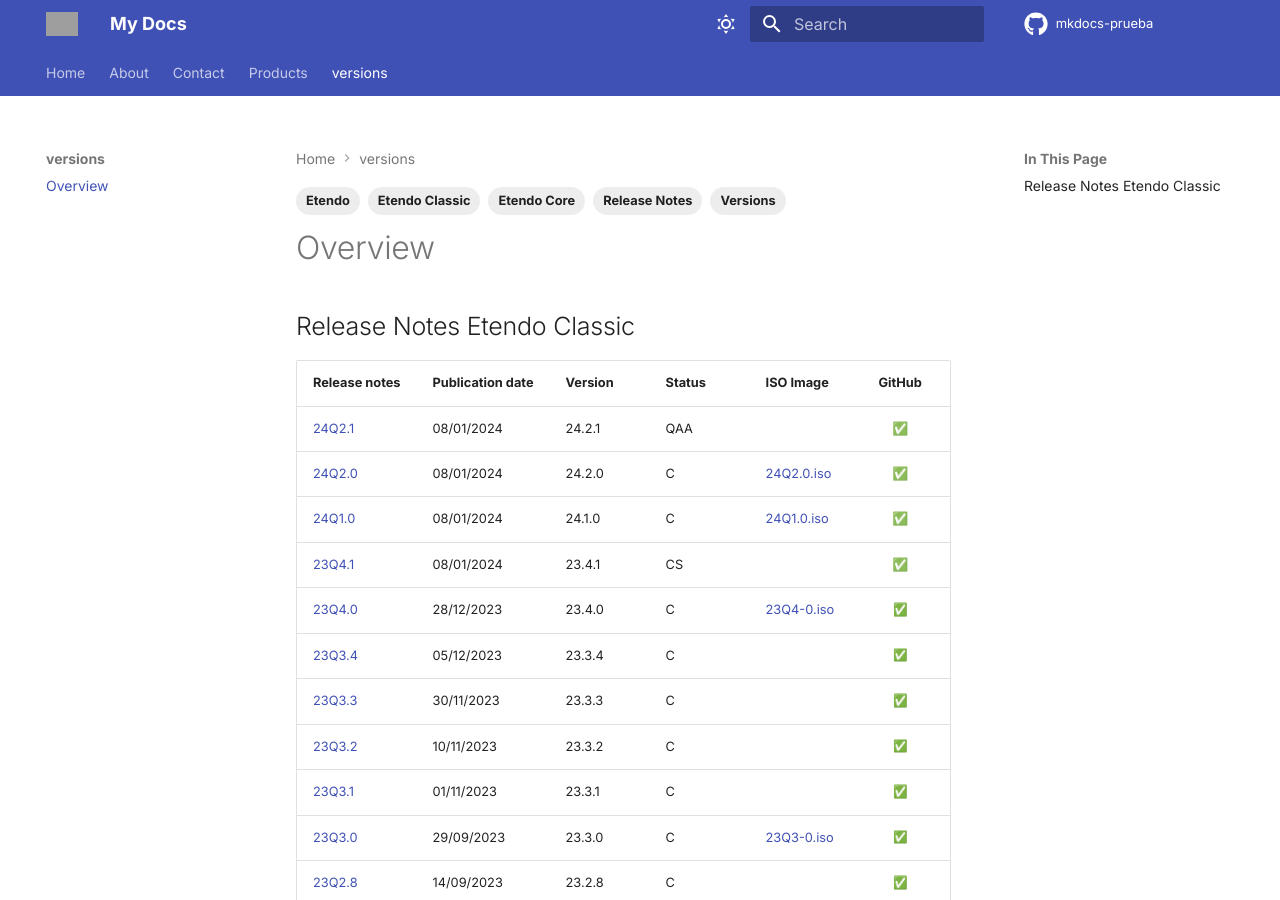
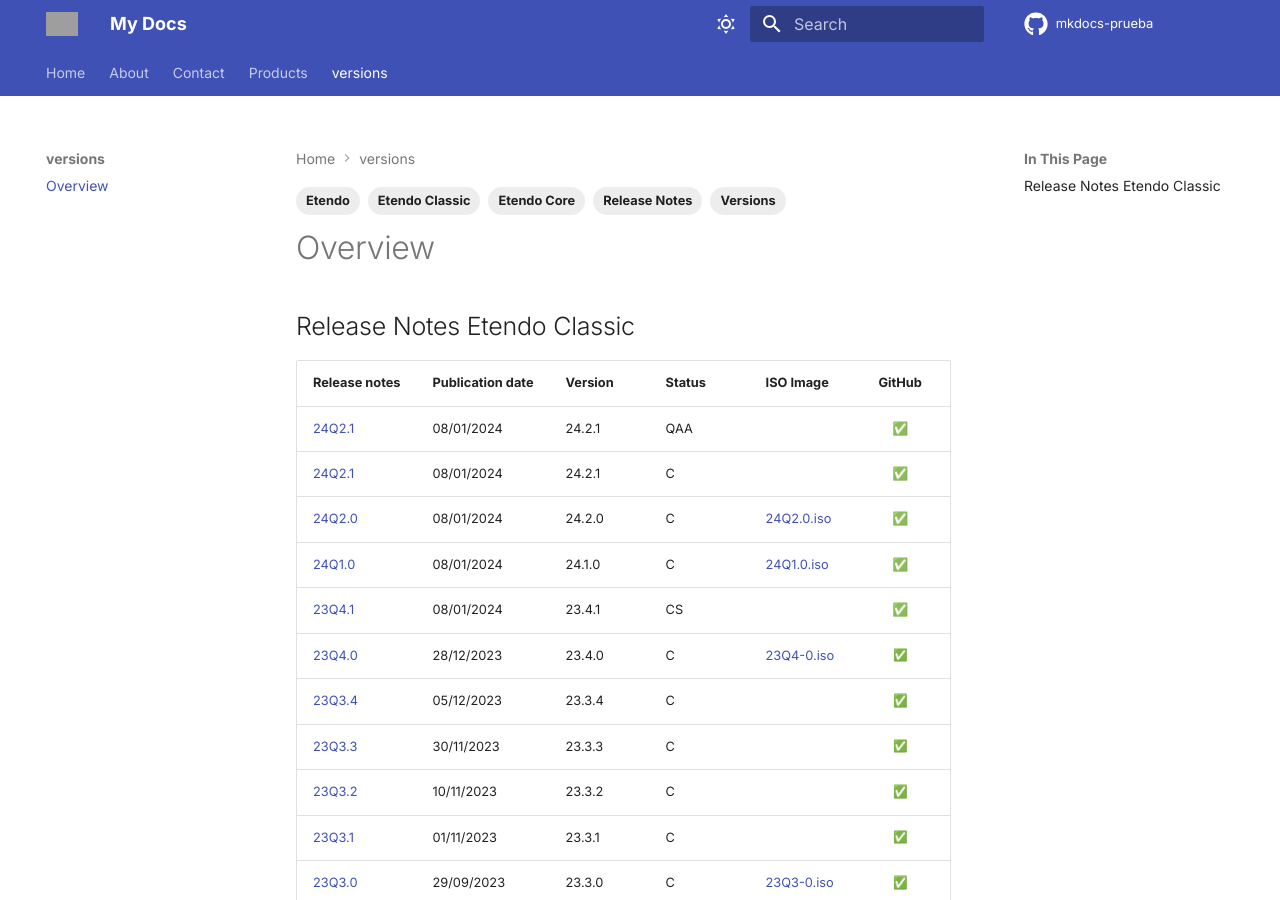
Before and after one commit to facumoyanosmf/mkdocs-prueba, an MkDocs documentation site: the page built from docs/versions/overview.md, in a window 1280 px wide and 900 px high. Built offline with MkDocs 1.6.1 and Material for MkDocs 9.7.7, drawn with Linux system fonts in a browser that asks for light colours; emoji names are drawn with the system emoji font; comment, search, counter and statistics services are not loaded; the version menu is left out; grey boxes are pictures that could not be loaded.

Commit message:
Publish new core version: 24.2.1 📄

```diff
--- a/docs/versions/overview.md
+++ b/docs/versions/overview.md
@@ -13,6 +13,7 @@
 | Release notes | Publication date | Version | Status | ISO Image | GitHub |
 | ---           | ---              | ---     | ---    | ---       | :---:  |
 | [24Q2.1](https://github.com/facumoyanosmf/mkdocs-prueba/releases/tag/pubished){target="_blank"} | 08/01/2024 | 24.2.1 | QAA |  | ✅ |
+| [24Q2.1](https://github.com/facumoyanosmf/mkdocs-prueba/releases/tag/pubished){target="_blank"} | 08/01/2024 | 24.2.1 | C |  | ✅ |
 | [24Q2.0](https://github.com/facumoyanosmf/mkdocs-prueba/releases/tag/pubished){target="_blank"} | 08/01/2024 | 24.2.0 | C | [24Q2.0.iso](https://etendo-appliances.s3.eu-west-1.amazonaws.com/etendo/iso/etendo-24Q2.0.iso){target="_blank"} | ✅ |
 | [24Q1.0](https://github.com/facumoyanosmf/mkdocs-prueba/releases/tag/pubished){target="_blank"} | 08/01/2024 | 24.1.0 | C | [24Q1.0.iso](https://etendo-appliances.s3.eu-west-1.amazonaws.com/etendo/iso/etendo-24Q1.0.iso){target="_blank"} | ✅ |
 | [23Q4.1](https://github.com/facumoyanosmf/mkdocs-prueba/releases/tag/pubished){target="_blank"} | 08/01/2024 | 23.4.1 | CS |  | ✅ |
```
